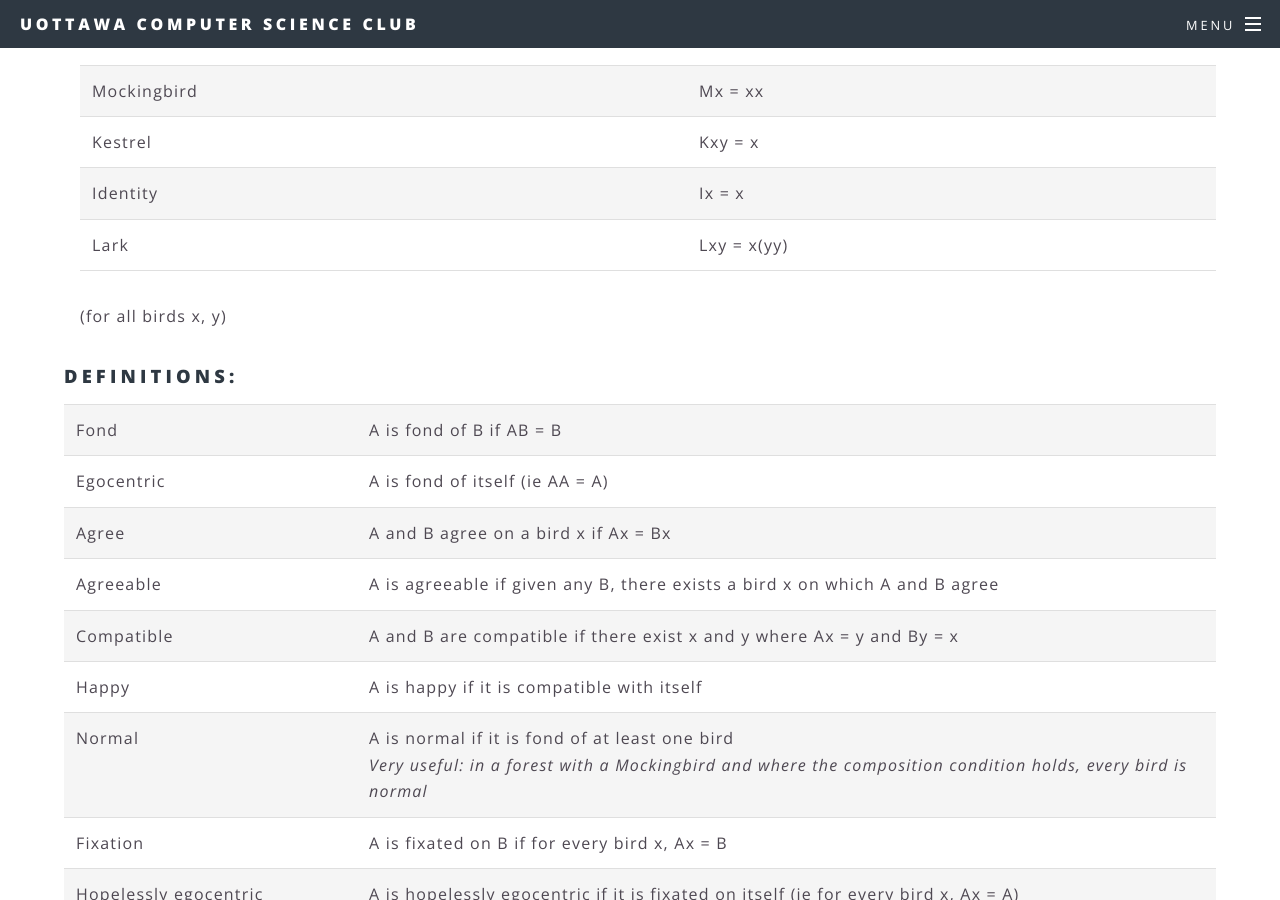
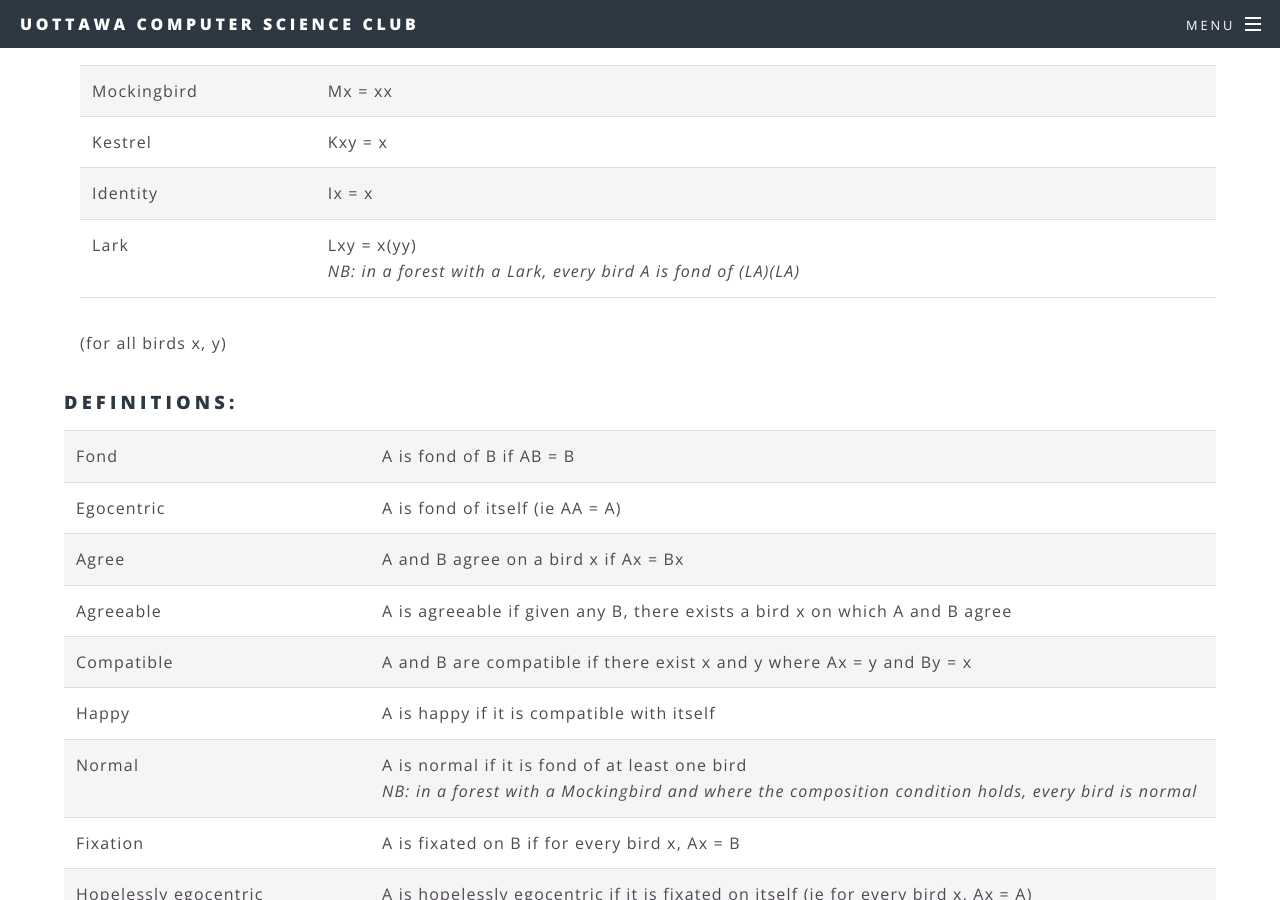
Before and after one commit to uocsclub/uocsclub.github.io, a Jekyll site: the page built from bookclub/25-26.html, in a window 1280 px wide and 900 px high, scrolled down 406 px. Built offline with Jekyll 4.4.1, drawn with Linux system fonts in a browser that asks for light colours.

Commit message:
more bird notes

```diff
--- a/bookclub/25-26.html
+++ b/bookclub/25-26.html
@@ -19,7 +19,9 @@ subtitle: Raymond Smullyan
 		<tr> <td>Mockingbird</td> <td>Mx = xx</td> </tr>
 		<tr> <td>Kestrel</td> <td>Kxy = x</td> </tr>
 		<tr> <td>Identity</td> <td>Ix = x</td> </tr>
-		<tr> <td>Lark</td> <td>Lxy = x(yy)</td> </tr>
+		<tr> <td>Lark</td> <td>Lxy = x(yy)<br>
+			<i>NB: in a forest with a Lark, every bird A is fond of (LA)(LA)</i>
+		</td> </tr>
 	</table>
 	<p>(for all birds x, y)</p>
 </section>
@@ -34,7 +36,7 @@ subtitle: Raymond Smullyan
 		<tr> <td>Compatible</td> <td>A and B are compatible if there exist x and y where Ax = y and By = x</td> </tr>
 		<tr> <td>Happy</td> <td>A is happy if it is compatible with itself</td> </tr>
 		<tr> <td>Normal</td> <td>A is normal if it is fond of at least one bird <br>
-			<i>Very useful: in a forest with a Mockingbird and where the composition condition holds, every bird is normal</i>
+			<i>NB: in a forest with a Mockingbird and where the composition condition holds, every bird is normal</i>
 		</td> </tr>
 		<tr> <td>Fixation</td> <td>A is fixated on B if for every bird x, Ax = B</td> </tr>
 		<tr> <td>Hopelessly egocentric</td> <td>A is hopelessly egocentric if it is fixated on itself (ie for every bird x, Ax = A)</td> </tr>
```
